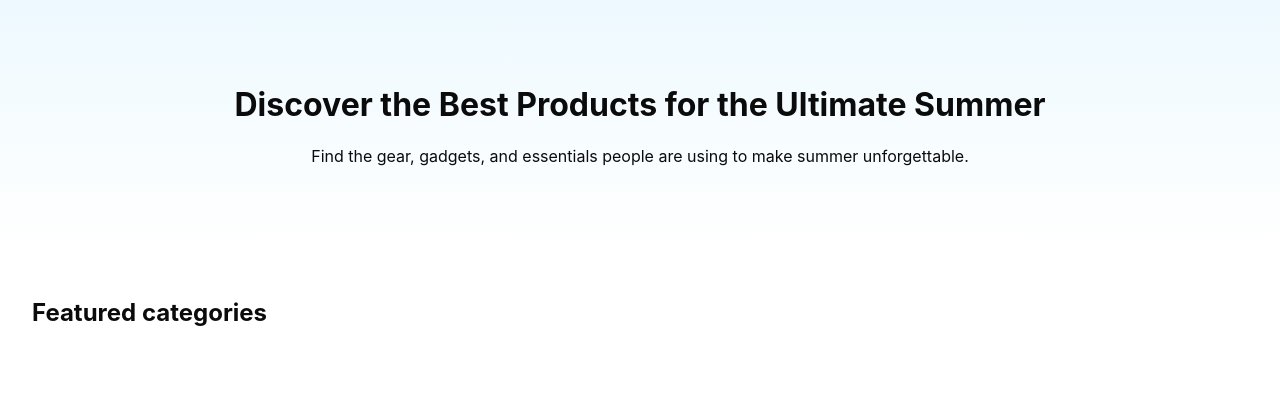
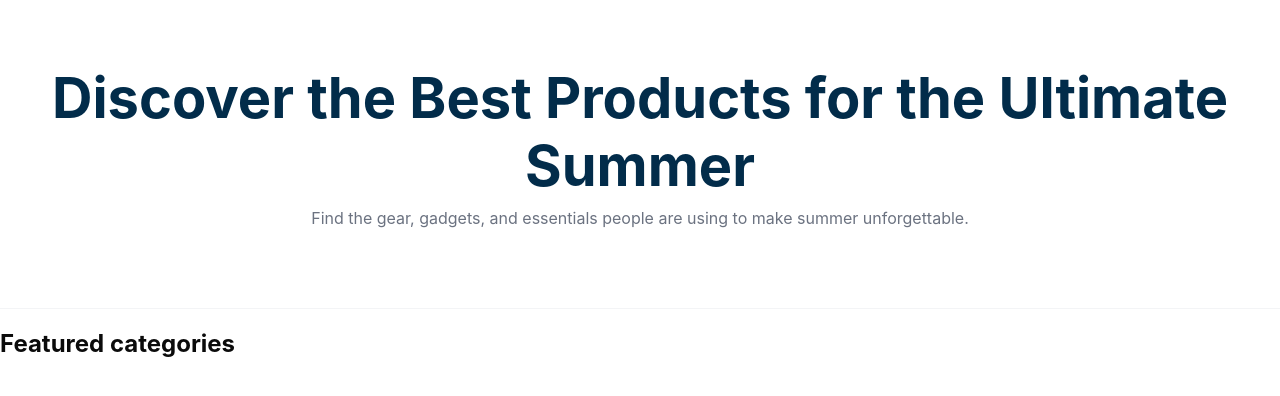
Before and after one commit to lecorbeaured/urban-octo-pancake, a React (Vite) app: page / in a window 1280 px wide. Shown: the top 396 px of the page. Built offline with nearby package versions, Linux system fonts and the light colour scheme.

Commit message:
Improve global styles: summer palette, cards, product grid, buyer guide prose

```diff
--- a/src/styles.css
+++ b/src/styles.css
@@ -1,4 +1,40 @@
-:root{--ocean:#0077cc;--sand:#f1dcc0;--sun:#ff7a3d;--sky:#a6e0ff;--palm:#2fa36f}
-body{font-family:Inter,system-ui,Arial,sans-serif;margin:0;background:white;color:#0b0b0b}
-.hero{padding:4rem 1rem;text-align:center;background:linear-gradient(180deg, #a6e0ff33, #ffffff)}
-.featured{padding:2rem}
+:root{
+  --ocean:#0077cc;
+  --sand:#f1dcc0;
+  --sun:#ff7a3d;
+  --sky:#a6e0ff;
+  --palm:#2fa36f;
+  --muted:#6b7280;
+  --bg:#ffffff;
+}
+*{box-sizing:border-box}
+body{font-family:Inter,system-ui,Arial,sans-serif;margin:0;background:var(--bg);color:#0b0b0b;-webkit-font-smoothing:antialiased}
+.container{max-width:1100px;margin:0 auto;padding:1rem}
+/* Header / Hero */
+.hero{padding:4rem 1rem;text-align:center;background:linear-gradient(180deg, var(--sky)33, var(--bg));border-bottom:1px solid #f3f4f6}
+.hero h1{font-size:2.25rem;margin:0 0 .5rem;color:#022c4a}
+.hero p{color:var(--muted);margin:0 0 1rem}
+.cta{display:inline-block;background:var(--sun);color:#fff;padding:.75rem 1.25rem;border-radius:8px;text-decoration:none;font-weight:700}
+/* category cards */
+.cards{display:grid;grid-template-columns:repeat(auto-fit,minmax(220px,1fr));gap:1rem;margin-top:1rem}
+.card{background:#fff;border:1px solid #eee;border-radius:12px;overflow:hidden;box-shadow:0 6px 18px rgba(10,10,10,.04);}
+.card img{width:100%;height:140px;object-fit:cover}
+.card .body{padding:12px}
+.card h3{margin:0 0 .5rem;font-size:1.05rem}
+.card p{margin:0;color:var(--muted);font-size:.95rem}
+/* product grid */
+.product-grid{display:grid;grid-template-columns:repeat(auto-fit,minmax(260px,1fr));gap:1rem}
+.product-card{background:#fff;border-radius:12px;overflow:hidden;border:1px solid #f1f5f9;padding:10px;box-shadow:0 6px 18px rgba(10,10,10,.03)}
+.product-card h3{margin:.5rem 0}
+.product-card .muted{color:var(--muted)}
+.btn{display:inline-block;background:var(--ocean);color:#fff;padding:.5rem .9rem;border-radius:8px;text-decoration:none}
+.btn.ghost{background:transparent;color:var(--ocean);border:1px solid var(--ocean)}
+/* buyer guides */
+.prose{max-width:760px;margin:0 auto;padding:1rem}
+.prose h2{color:#022c4a}
+/* responsive tweaks */
+@media (min-width:768px){
+  .hero h1{font-size:3.5rem}
+}
+/* loader */
+.loader{padding:3rem;text-align:center;color:var(--muted)}
```
